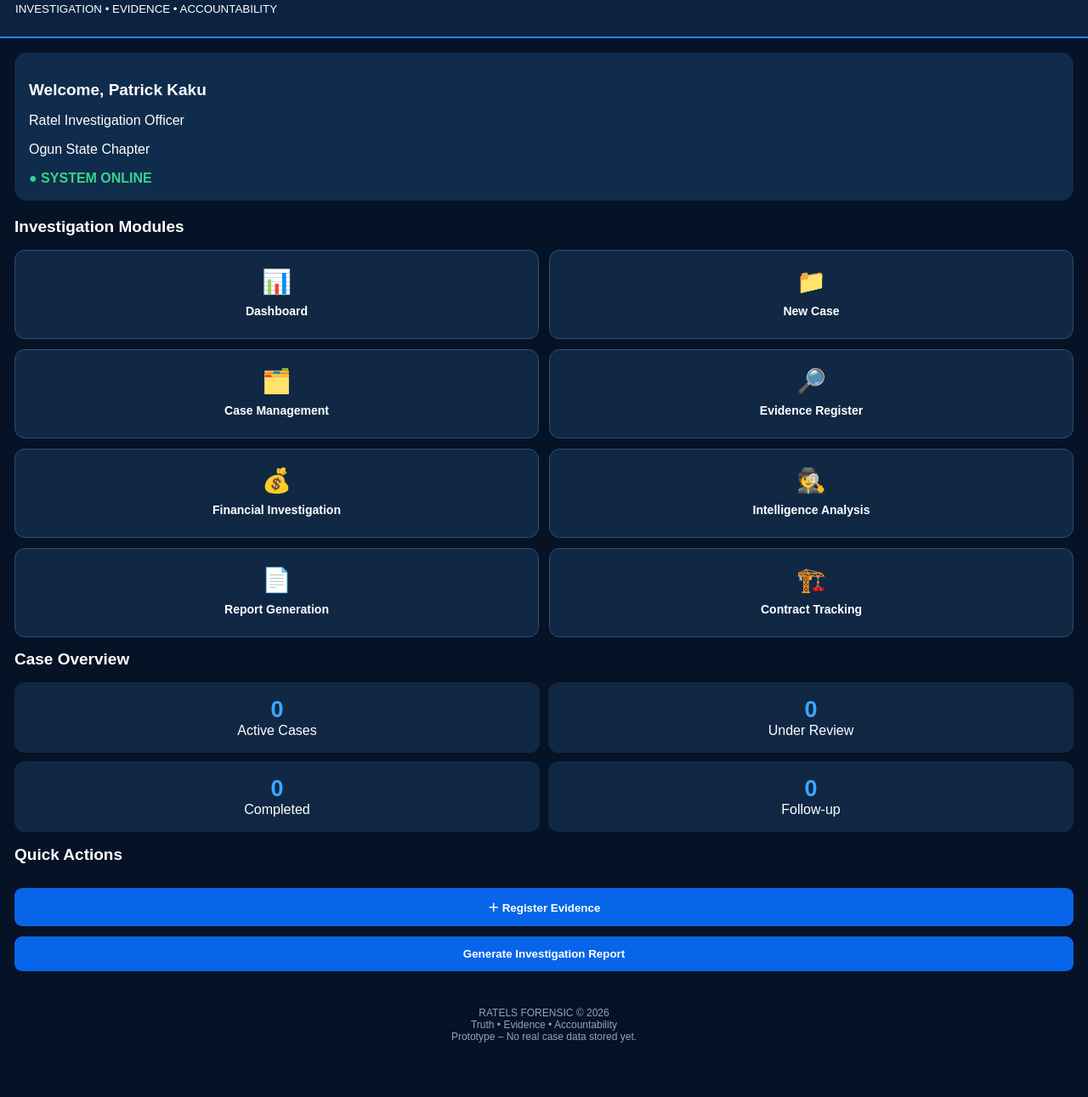
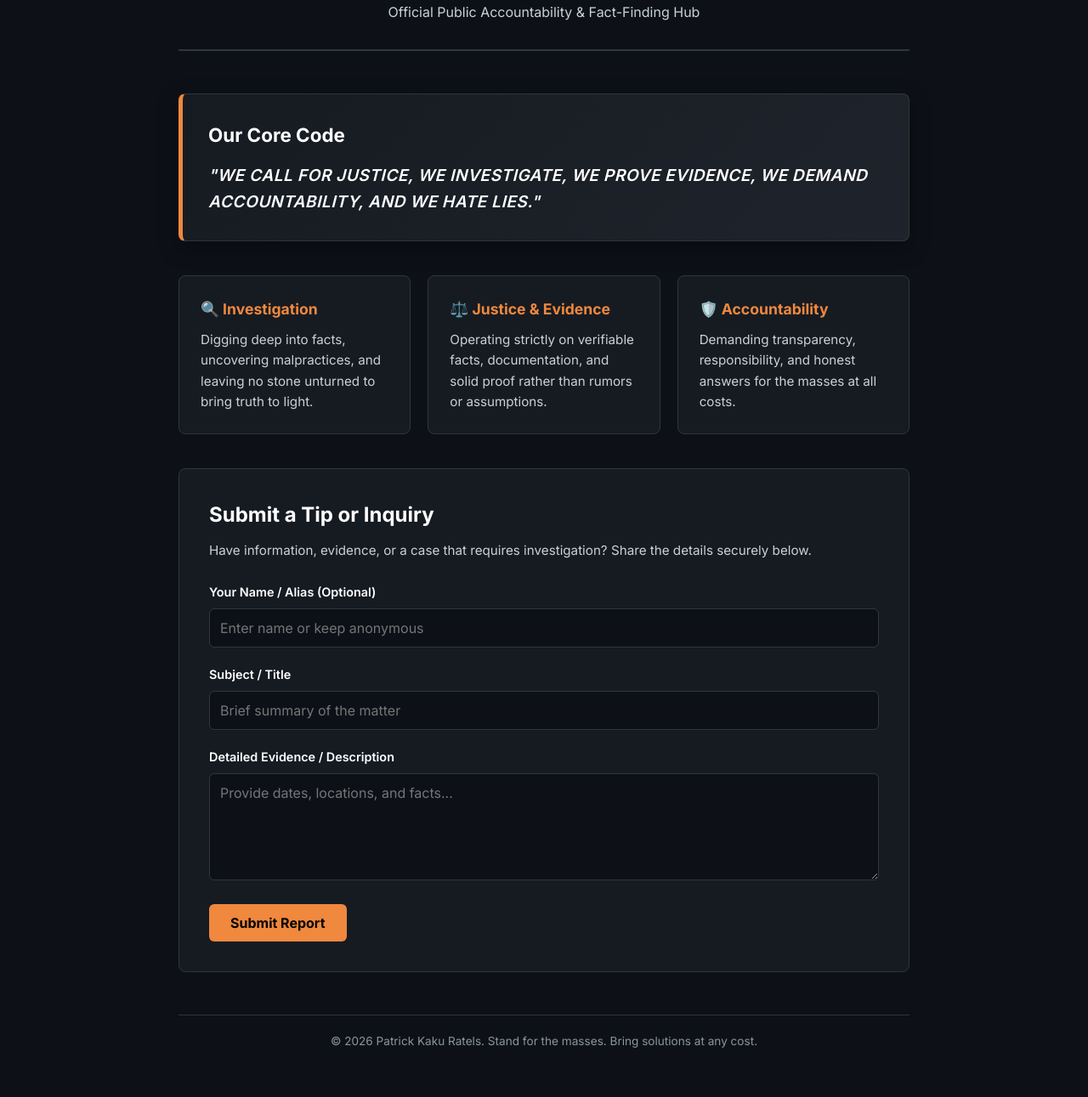
Before and after one commit to maitalapatrick-prog/Patrick-kaku-Ratels-, a plain HTML site: page index.html in a window 1280 px wide. Shown: the part 132-1423 px from the top of the page at 85% size. Before the commit the page ends 1384 px from the top, so only its background shows below. Drawn offline with Linux system fonts and the light colour scheme.

Commit message:
Update index.html

```diff
--- a/index.html
+++ b/index.html
@@ -1,77 +1,251 @@
+
 
 <!DOCTYPE html>
 <html lang="en">
 <head>
     <meta charset="UTF-8">
-<meta name="viewport" content="width=device-width, initial-scale=1">
-<meta name="theme-color" content="#06152b">
-<title>RATELS FORENSIC</title>
+    <meta name="viewport" content="width=device-width, initial-scale=1.0">
+    <title>Patrick-kaku-Ratels | Accountability & Investigation Portal</title>
+    <!-- Google Fonts -->
+    <link href="https://fonts.googleapis.com/css2?family=Inter:wght@300;400;600;700;800&display=swap" rel="stylesheet">
     <style>
-*{box-sizing:border-box}
-body{margin:0;background:#061225;color:white;font-family:Arial,sans-serif}
-header{background:#0b2341;padding:24px 18px;border-bottom:2px solid #168bff}
-header h1{font-size:25px;margin:8px 0;color:#fff}
-header p{color:#f5cc32;margin:5px 0}
-main{padding:17px}
-.welcome{background:#102c4c;padding:17px;border-radius:14px;margin-bottom:20px}
-.status{color:#35d58a;font-weight:bold}
-h2{font-size:19px}
-.grid{display:grid;grid-template-columns:repeat(2,1fr);gap:12px}
-.tile{background:#102844;border:1px solid #285078;border-radius:12px;padding:20px 10px;text-align:center;min-height:105px}
-.tile span{display:block;font-size:28px;margin-bottom:9px}
-.tile b{font-size:14px}
-.stats{display:grid;grid-template-columns:repeat(2,1fr);gap:10px}
-.stat{background:#102844;padding:17px;border-radius:12px;text-align:center}
-.stat strong{display:block;font-size:27px;color:#39a8ff}
-button{background:#0865e9;color:white;border:0;border-radius:9px;padding:13px;font-weight:bold;width:100%;margin-top:12px}
-footer{text-align:center;padding:25px;color:#8da6c2;font-size:12px}
+        :root {
+            --bg-color: #0d1117;
+            --card-bg: #161b22;
+            --border-color: #30363d;
+            --text-primary: #c9d1d9;
+            --text-heading: #ffffff;
+            --accent-gold: #f0883e;
+            --accent-red: #da3633;
+            --accent-blue: #58a6ff;
+        }
+
+        * {
+            margin: 0;
+            padding: 0;
+            box-sizing: border-box;
+            font-family: 'Inter', sans-serif;
+        }
+
+        body {
+            background-color: var(--bg-color);
+            color: var(--text-primary);
+            line-height: 1.6;
+            padding: 20px;
+        }
+
+        .container {
+            max-width: 900px;
+            margin: 0 auto;
+            padding: 40px 20px;
+        }
+
+        header {
+            text-align: center;
+            margin-bottom: 50px;
+            border-bottom: 2px solid var(--border-color);
+            padding-bottom: 30px;
+        }
+
+        header h1 {
+            font-size: 2.5rem;
+            color: var(--text-heading);
+            margin-bottom: 10px;
+            letter-spacing: -0.5px;
+        }
+
+        header h1 span {
+            color: var(--accent-gold);
+        }
+
+        .manifesto-box {
+            background: linear-gradient(135deg, var(--card-bg), #1f242c);
+            border: 1px solid var(--border-color);
+            border-left: 5px solid var(--accent-gold);
+            padding: 30px;
+            border-radius: 8px;
+            margin-bottom: 40px;
+            box-shadow: 0 8px 24px rgba(0,0,0,0.4);
+        }
+
+        .manifesto-box h2 {
+            color: var(--text-heading);
+            margin-bottom: 15px;
+            font-size: 1.4rem;
+        }
+
+        .manifesto-text {
+            font-size: 1.2rem;
+            font-weight: 600;
+            color: var(--text-heading);
+            font-style: italic;
+            text-transform: uppercase;
+            letter-spacing: 0.5px;
+        }
+
+        .pillars-grid {
+            display: grid;
+            grid-template-columns: repeat(auto-fit, minmax(250px, 1fr));
+            gap: 20px;
+            margin-bottom: 40px;
+        }
+
+        .pillar-card {
+            background-color: var(--card-bg);
+            border: 1px solid var(--border-color);
+            padding: 25px;
+            border-radius: 8px;
+            transition: transform 0.2s ease, border-color 0.2s ease;
+        }
+
+        .pillar-card:hover {
+            transform: translateY(-3px);
+            border-color: var(--accent-gold);
+        }
+
+        .pillar-card h3 {
+            color: var(--accent-gold);
+            margin-bottom: 10px;
+            font-size: 1.1rem;
+        }
+
+        .pillar-card p {
+            font-size: 0.95rem;
+            color: var(--text-primary);
+        }
+
+        .report-section {
+            background-color: var(--card-bg);
+            border: 1px solid var(--border-color);
+            padding: 35px;
+            border-radius: 8px;
+        }
+
+        .report-section h2 {
+            color: var(--text-heading);
+            margin-bottom: 10px;
+        }
+
+        .report-section p {
+            margin-bottom: 25px;
+            font-size: 0.95rem;
+        }
+
+        .form-group {
+            margin-bottom: 20px;
+        }
+
+        .form-group label {
+            display: block;
+            margin-bottom: 8px;
+            font-weight: 600;
+            color: var(--text-heading);
+            font-size: 0.9rem;
+        }
+
+        .form-group input,
+        .form-group textarea {
+            width: 100%;
+            padding: 12px;
+            background-color: var(--bg-color);
+            border: 1px solid var(--border-color);
+            border-radius: 6px;
+            color: var(--text-heading);
+            font-size: 1rem;
+        }
+
+        .form-group input:focus,
+        .form-group textarea:focus {
+            outline: none;
+            border-color: var(--accent-blue);
+        }
+
+        .btn-submit {
+            background-color: var(--accent-gold);
+            color: #000;
+            font-weight: 700;
+            padding: 12px 25px;
+            border: none;
+            border-radius: 6px;
+            cursor: pointer;
+            font-size: 1rem;
+            transition: opacity 0.2s;
+        }
+
+        .btn-submit:hover {
+            opacity: 0.9;
+        }
+
+        footer {
+            text-align: center;
+            margin-top: 50px;
+            padding-top: 20px;
+            border-top: 1px solid var(--border-color);
+            font-size: 0.85rem;
+            color: #8b949e;
+        }
     </style>
 </head>
 <body>
+
+    <div class="container">
+        <!-- Header -->
         <header>
-<div style="font-size:35px">🛡️</div>
-<h1>RATELS FORENSIC</h1>
-<p>Digital Intelligence Unit</p>
-<small>INVESTIGATION • EVIDENCE • ACCOUNTABILITY</small>
+            <h1>Patrick Kaku <span>Ratels</span></h1>
+            <p>Official Public Accountability & Fact-Finding Hub</p>
         </header>
-<main>
-<div class="welcome">
-<h2>Welcome, Patrick Kaku</h2>
-<p>Ratel Investigation Officer</p>
-<p>Ogun State Chapter</p>
-<span class="status">● SYSTEM ONLINE</span>
+
+        <!-- Manifesto Highlight -->
+        <div class="manifesto-box">
+            <h2>Our Core Code</h2>
+            <p class="manifesto-text">
+                "We call for justice, we investigate, we prove evidence, we demand accountability, and we hate lies."
+            </p>
         </div>
-<h2>Investigation Modules</h2>
-<div class="grid">
-<div class="tile" onclick="openModule('Dashboard')"><span>📊</span><b>Dashboard</b></div>
-<div class="tile" onclick="openModule('New Case')"><span>📁</span><b>New Case</b></div>
-<div class="tile" onclick="openModule('Case Management')"><span>🗂️</span><b>Case Management</b></div>
-<div class="tile" onclick="openModule('Evidence Register')"><span>🔎</span><b>Evidence Register</b></div>
-<div class="tile" onclick="openModule('Financial Investigation')"><span>💰</span><b>Financial Investigation</b></div>
-<div class="tile" onclick="openModule('Intelligence Analysis')"><span>🕵️</span><b>Intelligence Analysis</b></div>
-<div class="tile" onclick="openModule('Report Generation')"><span>📄</span><b>Report Generation</b></div>
-<div class="tile" onclick="openModule('Contract Tracking')"><span>🏗️</span><b>Contract Tracking</b></div>
+
+        <!-- Pillars -->
+        <div class="pillars-grid">
+            <div class="pillar-card">
+                <h3>🔍 Investigation</h3>
+                <p>Digging deep into facts, uncovering malpractices, and leaving no stone unturned to bring truth to light.</p>
             </div>
-<h2>Case Overview</h2>
-<div class="stats">
-<div class="stat"><strong>0</strong>Active Cases</div>
-<div class="stat"><strong>0</strong>Under Review</div>
-<div class="stat"><strong>0</strong>Completed</div>
-<div class="stat"><strong>0</strong>Follow-up</div>
+            <div class="pillar-card">
+                <h3>⚖️ Justice & Evidence</h3>
+                <p>Operating strictly on verifiable facts, documentation, and solid proof rather than rumors or assumptions.</p>
             </div>
-<h2>Quick Actions</h2>
-<button onclick="openModule('Evidence Capture')">＋ Register Evidence</button>
-<button onclick="openModule('Investigation Report')">Generate Investigation Report</button>
-</main>
+            <div class="pillar-card">
+                <h3>🛡️ Accountability</h3>
+                <p>Demanding transparency, responsibility, and honest answers for the masses at all costs.</p>
+            </div>
+        </div>
+
+        <!-- Secure Report Section -->
+        <div class="report-section">
+            <h2>Submit a Tip or Inquiry</h2>
+            <p>Have information, evidence, or a case that requires investigation? Share the details securely below.</p>
+
+            <form onsubmit="event.preventDefault(); alert('Thank you. Your report has been securely registered.');">
+                <div class="form-group">
+                    <label for="name">Your Name / Alias (Optional)</label>
+                    <input type="text" id="name" placeholder="Enter name or keep anonymous">
+                </div>
+                <div class="form-group">
+                    <label for="subject">Subject / Title</label>
+                    <input type="text" id="subject" placeholder="Brief summary of the matter" required>
+                </div>
+                <div class="form-group">
+                    <label for="details">Detailed Evidence / Description</label>
+                    <textarea id="details" rows="5" placeholder="Provide dates, locations, and facts..." required></textarea>
+                </div>
+                <button type="submit" class="btn-submit">Submit Report</button>
+            </form>
+        </div>
+
+        <!-- Footer -->
         <footer>
-RATELS FORENSIC © 2026<br>
-Truth • Evidence • Accountability<br>
-Prototype – No real case data stored yet.
+            <p>&copy; 2026 Patrick Kaku Ratels. Stand for the masses. Bring solutions at any cost.</p>
         </footer>
-<script>
-function openModule(name){
-alert(name+" module selected. This feature will be developed in the next stage.");
-}
-</script>
+    </div>
+
 </body>
 </html>
```
Lines whose indentation alone changed are shown as unchanged.
